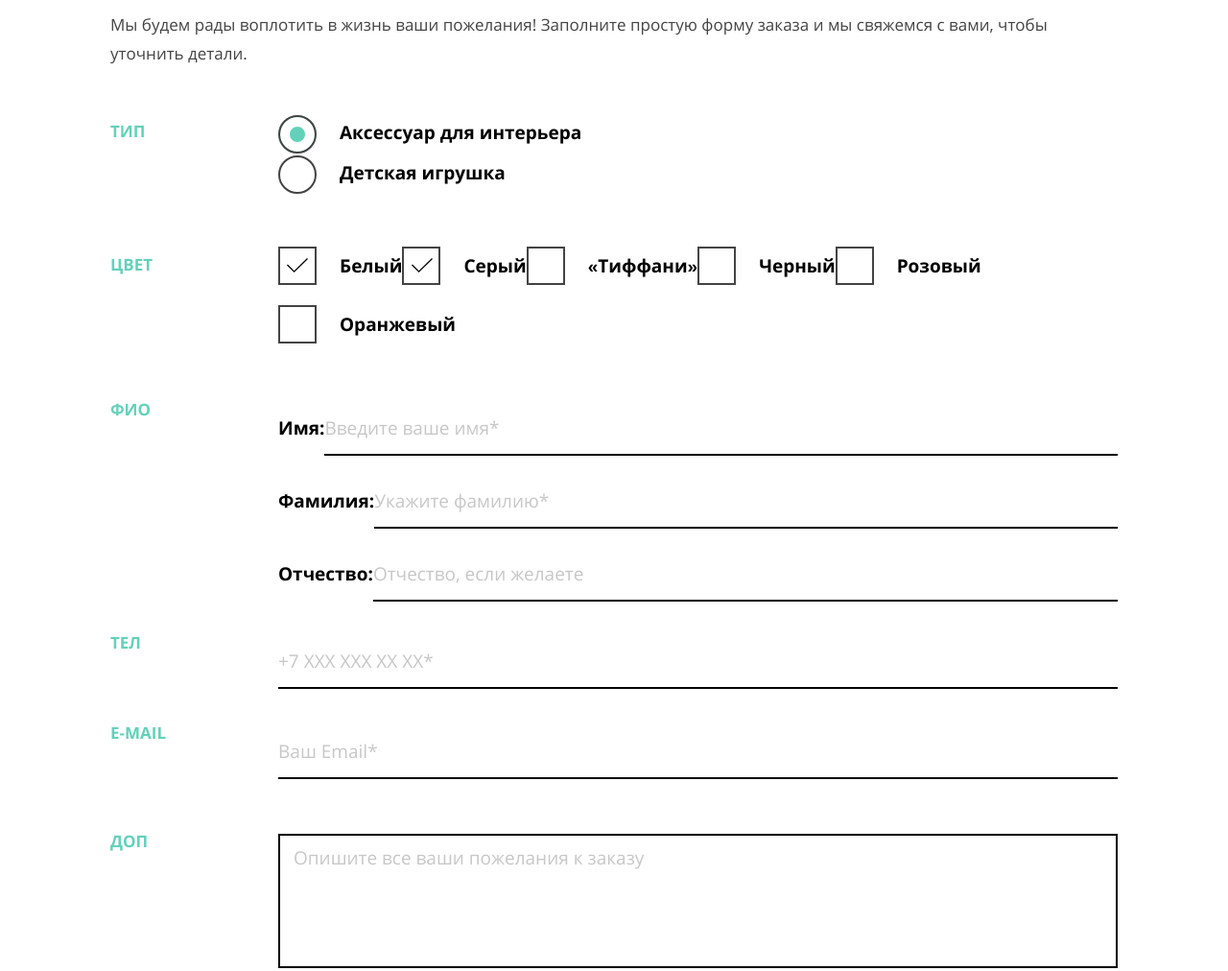
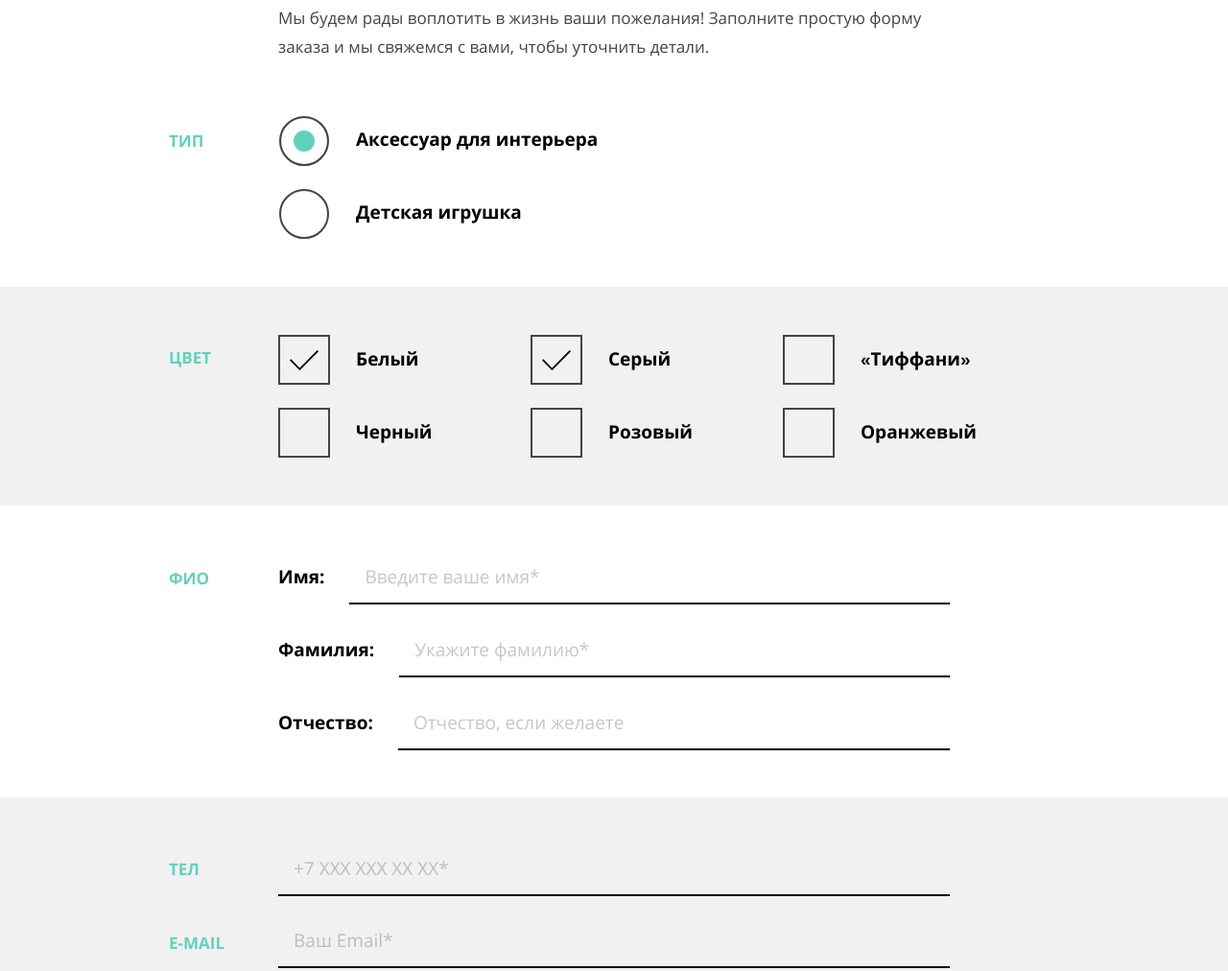
Before and after one commit to kosh89/855491-mishka-17, a website: page source/form.html in a window 1280 px wide. Shown: the part 460-1472 px from the top of the page at 96% size. Drawn offline with nearby package versions, Linux system fonts and the light colour scheme; files that its build step writes are made by us from their sources.

Commit message:
adaptive form for tablet and desktop

```diff
--- a/source/form.html
+++ b/source/form.html
@@ -68,7 +68,7 @@
           свяжемся с вами, чтобы уточнить детали.</p>
         <form class="form" action="https://echo.htmlacademy.ru" method="post">
           <fieldset class="field field--type">
-            <legend class="field__name">Тип</legend>
+            <legend class="field__name field__name--type">Тип</legend>
             <ul class="field__list">
               <li class="field__item field__item--type">
                 <input class="visually-hidden field__radio" type="radio" id="type-interior" name="type" checked>
@@ -81,7 +81,7 @@
             </ul>
           </fieldset>
           <fieldset class="field field--color">
-            <legend class="field__name">Цвет</legend>
+            <legend class="field__name field__name--color">Цвет</legend>
             <ul class="field__list field__list--color">
               <li class="field__item field__item--color">
                 <input class="visually-hidden field__checkbox" type="checkbox" id="color-white" name="color-white" checked>
@@ -110,7 +110,7 @@
             </ul>
           </fieldset>
           <fieldset class="field field--fio">
-            <legend class="field__name">ФИО</legend>
+            <legend class="field__name field__name--fio">ФИО</legend>
             <ul class="field__list">
               <li class="field__item field__item--fio">
                 <label for="fio-name">Имя:</label>
@@ -130,7 +130,7 @@
             </ul>
           </fieldset>
           <fieldset class="field field--tel">
-            <legend class="field__name">Тел</legend>
+            <legend class="field__name field__name--tel">Тел</legend>
             <ul class="field__list">
               <li class="field__item field__item--tel">
                 <input class="field__text" type="tel" id="telephone" name="telephone" placeholder="+7 ХХХ ХХХ ХХ ХХ*"
@@ -139,7 +139,7 @@
             </ul>
           </fieldset>
           <fieldset class="field field--email">
-            <legend class="field__name">E-mail</legend>
+            <legend class="field__name field__name--email">E-mail</legend>
             <ul class="field__list">
               <li class="field__item field__item--email">
                 <input class="field__text" type="email" id="email" name="email" placeholder="Ваш Email*" required>
@@ -147,7 +147,7 @@
             </ul>
           </fieldset>
           <fieldset class="field field--extra">
-            <legend class="field__name">Доп</legend>
+            <legend class="field__name field__name--extra">Доп</legend>
             <ul class="field__list">
               <li class="field__item field__item--extra">
                 <textarea class="field__textarea" id="extra" name="extra" placeholder="Опишите все ваши пожелания к заказу"></textarea>
--- a/source/sass/copyright.scss
+++ b/source/sass/copyright.scss
@@ -31,3 +31,9 @@
   margin-left: 30px;
   fill: rgba(99, 209, 187, 1);
 }
+
+@media screen and (min-width: 768px) {
+  .copyright {
+    padding: 0;
+  }
+}
--- a/source/sass/field.scss
+++ b/source/sass/field.scss
@@ -152,32 +152,186 @@
     position: relative;
     padding-left: 167px;
     border: none;
+
+    &--type {
+      margin-bottom: 11px;
+
+      label {
+        padding-left: 81px;
+      }
+    }
+
+    &--color {
+      background-color: #f1f1f1;
+      padding-top: 66px;
+      padding-bottom: 10px;
+
+      label {
+        padding-left: 81px;
+      }
+
+      &::before {
+        @include bg-stretch();
+        right: 0;
+      }
+
+      &::after {
+        @include bg-stretch();
+        left: 0;
+      }
+    }
+
+    &--fio {
+      padding-top: 47px;
+      margin-bottom: 29px;
+
+      label {
+        padding-right: 26px;
+      }
+    }
+
+    &--tel {
+      background-color: #f1f1f1;
+      padding-top: 47px;
+      margin-bottom: 0;
+
+      &::before {
+        @include bg-stretch();
+        right: 0;
+      }
+
+      &::after {
+        @include bg-stretch();
+        left: 0;
+      }
+    }
+
+    &--email {
+      background-color: #f1f1f1;
+      padding-top: 13px;
+      margin-bottom: 25px;
+
+      &::before {
+        @include bg-stretch();
+        right: 0;
+      }
+
+      &::after {
+        @include bg-stretch();
+        left: 0;
+      }
+    }
   }
 
   .field__name {
     position: absolute;
-    left: 0;
+    left: 2px;
+
+    &--type {
+      top: 37px;
+    }
+
+    &--fio {
+      top: 68px;
+    }
+
+    &--tel {
+      top: 67px;
+    }
+
+    &--email {
+      top: 35px;
+    }
+
+    &--extra {
+      top: 42px;
+    }
   }
 
   .field__list {
     &--color {
       flex-direction: row;
       flex-wrap: wrap;
+      justify-content: space-between;
+    }
+  }
+
+  .field__text {
+    padding-left: 16px;
+
+    &[type="tel"],
+    &[type="email"] {
+      background-color: #f1f1f1;
     }
   }
 
   .field__item {
     font-size: 19px;
+    margin-bottom: 58px;
+
+    &--color {
+      width: 238px;
+    }
 
     &--fio {
       flex-direction: row;
       align-items: baseline;
+      margin-bottom: 20px;
     }
+
+    &--tel {
+      margin-bottom: 6px;
+    }
+
+    &--email {
+      margin-bottom: 50px;
+    }
+
+    &--extra {
+      margin-bottom: 36px;
+    }
+  }
+
+  .field__radio + label::before {
+    width: 52px;
+    height: 52px;
+    top: -15px;
+    left: 1px;
+  }
+
+  .field__radio:checked + label::before {
+    background-color: #62d1ba;
+    box-shadow: inset 0 0 0 13px #ffffff;
+  }
+
+  .field__checkbox + label::before {
+    width: 54px;
+    height: 52px;
+    border: 2px solid #444444;
+    top: -16px;
+    left: 0;
+  }
+
+  .field__checkbox:checked + label::before {
+    background-size: 60%;
   }
 }
 
 @media screen and (min-width: 1150px) {
   .field {
     padding-left: 175px;
+    padding-right: 175px;
+
+    &--color {
+      padding-right: 111px;
+    }
+
+    &--extra {
+      margin-bottom: 13px;
+    }
+  }
+
+  .field__name {
+    left: 61px;
   }
 }
--- a/source/sass/footer.scss
+++ b/source/sass/footer.scss
@@ -19,7 +19,7 @@
 
 @media screen and (min-width: 768px) {
   .footer {
-    padding: 0 50px;
+    padding: 48px 50px;
     flex-direction: row;
     justify-content: space-between;
   }
--- a/source/sass/form.scss
+++ b/source/sass/form.scss
@@ -22,10 +22,15 @@
     font-size: 17px;
     line-height: 30px;
   }
+
+  .form__submit {
+    width: 231px;
+  }
 }
 
 @media screen and (min-width: 1150px) {
   .form__submit-wrapper {
     padding-left: 175px;
+    padding-right: 173px;
   }
 }
--- a/source/sass/mixins.scss
+++ b/source/sass/mixins.scss
@@ -6,3 +6,13 @@
   background-color: #ececec;
   left: -340px;
 }
+
+@mixin bg-stretch() {
+  position: absolute;
+  content: "";
+  width: 300vw;
+  height: 100%;
+  top: 0;
+  background-color: #f1f1f1;
+  z-index: -1;
+}
--- a/source/sass/order.scss
+++ b/source/sass/order.scss
@@ -15,12 +15,17 @@
 }
 
 @media screen and (min-width: 768px) {
+  .order {
+    margin-bottom: 32px;
+  }
+
   .order__wrapper {
     width: 668px;
   }
 
   .order__text {
     font-size: 17px;
+    margin-bottom: 38px;
   }
 
   .order__submit {
@@ -33,4 +38,8 @@
   .order__wrapper {
     width: 1050px;
   }
+
+  .order__text {
+    padding: 0 175px;
+  }
 }
--- a/source/sass/page-heading.scss
+++ b/source/sass/page-heading.scss
@@ -60,13 +60,17 @@
   .page-heading {
     font-size: 53px;
     line-height: 57px;
-    min-height: 252px;
-    margin-bottom: 129px;
+    min-height: 268px;
+    margin-bottom: 113px;
+    align-items: flex-start;
+    padding-top: 92px;
 
-    &--catalog {
-      &::after {
-        bottom: -8px;
-      }
+    &::after {
+      height: 37px;
+    }
+
+    &--form {
+      margin-bottom: 106px;
     }
   }
 }
--- a/source/sass/scaffolding.scss
+++ b/source/sass/scaffolding.scss
@@ -32,6 +32,11 @@ body {
   color: #000000;
 }
 
+body,
+html {
+  overflow-x: hidden;
+}
+
 .visually-hidden {
   position: absolute;
   width: 1px;
--- a/source/sass/social.scss
+++ b/source/sass/social.scss
@@ -39,3 +39,17 @@
 .social__icon {
   fill: rgba(34, 31, 31, 1);
 }
+
+@media screen and (min-width: 768px) {
+  .social {
+    border-bottom: none;
+    padding: 0;
+    padding-left: 76px;
+  }
+
+  .social__item {
+    &--facebook {
+      margin: 0 31px;
+    }
+  }
+}
```
